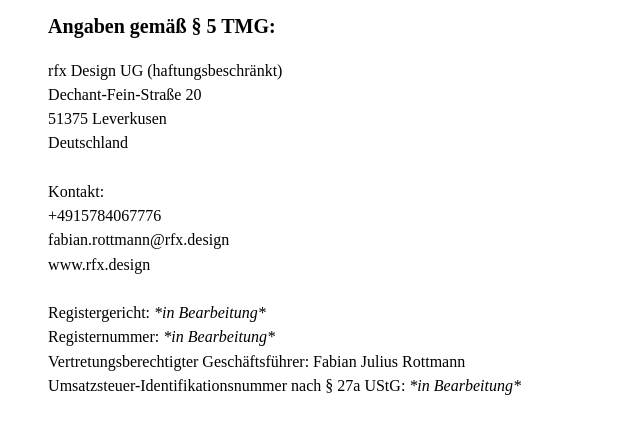
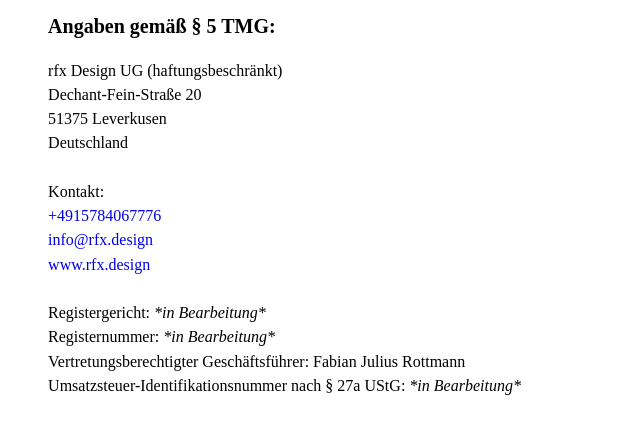
Before and after one commit to rfx-design/rfx-design.github.io, a plain HTML site: page impressum.html in a window 1280 px wide. Shown: the part 69-502 px from the top of the page, without its empty margins (0-640 px from the left). Drawn offline with Linux system fonts and the light colour scheme.

Commit message:
Update impressum.html

```diff
--- a/impressum.html
+++ b/impressum.html
@@ -75,9 +75,9 @@ Deutschland
 <br>
 <br>
 Kontakt:<br>
-+4915784067776<br>
-fabian.rottmann@rfx.design<br>
-www.rfx.design
+<a style="text-decoration: none;" href="tel:+4915784067776">+4915784067776</a><br>
+<a style="text-decoration: none;" href="mailto:info@rfx.design">info@rfx.design</a><br>
+<a style="text-decoration: none;" href="www.rfx.design">www.rfx.design</a>
 <br>
 <br>
 Registergericht: <i>*in Bearbeitung*</i><br>
```
